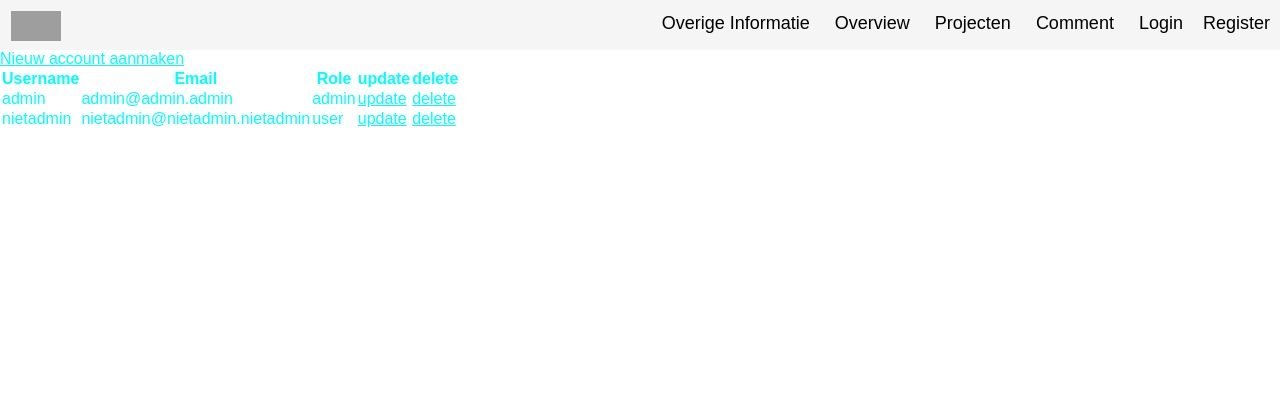
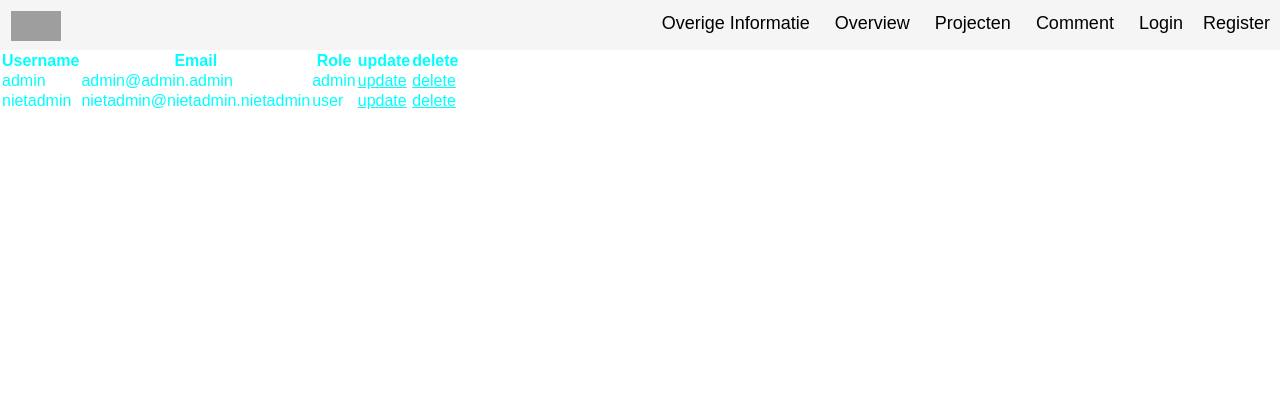
Before and after one commit to sanderDijkxhoorn/Opendag-mvc, a PHP site: page /accounts in a window 1280 px wide. Shown: the top 420 px of the page. Run offline with PHP 8.4, Linux system fonts and the light colour scheme; data comes from the database, SQL or seed files in the repository; grey boxes are pictures that could not be loaded.

Commit message:
Remove create account link

```diff
--- a/app/views/accounts/index.php
+++ b/app/views/accounts/index.php
@@ -14,8 +14,6 @@ if (isset($data['error'])) {
 }
 ?>
 
-<a href="<?= URLROOT; ?>/registrations/register">Nieuw account aanmaken</a>
-
 <table>
   <thead>
     <th>Username</th>
```
